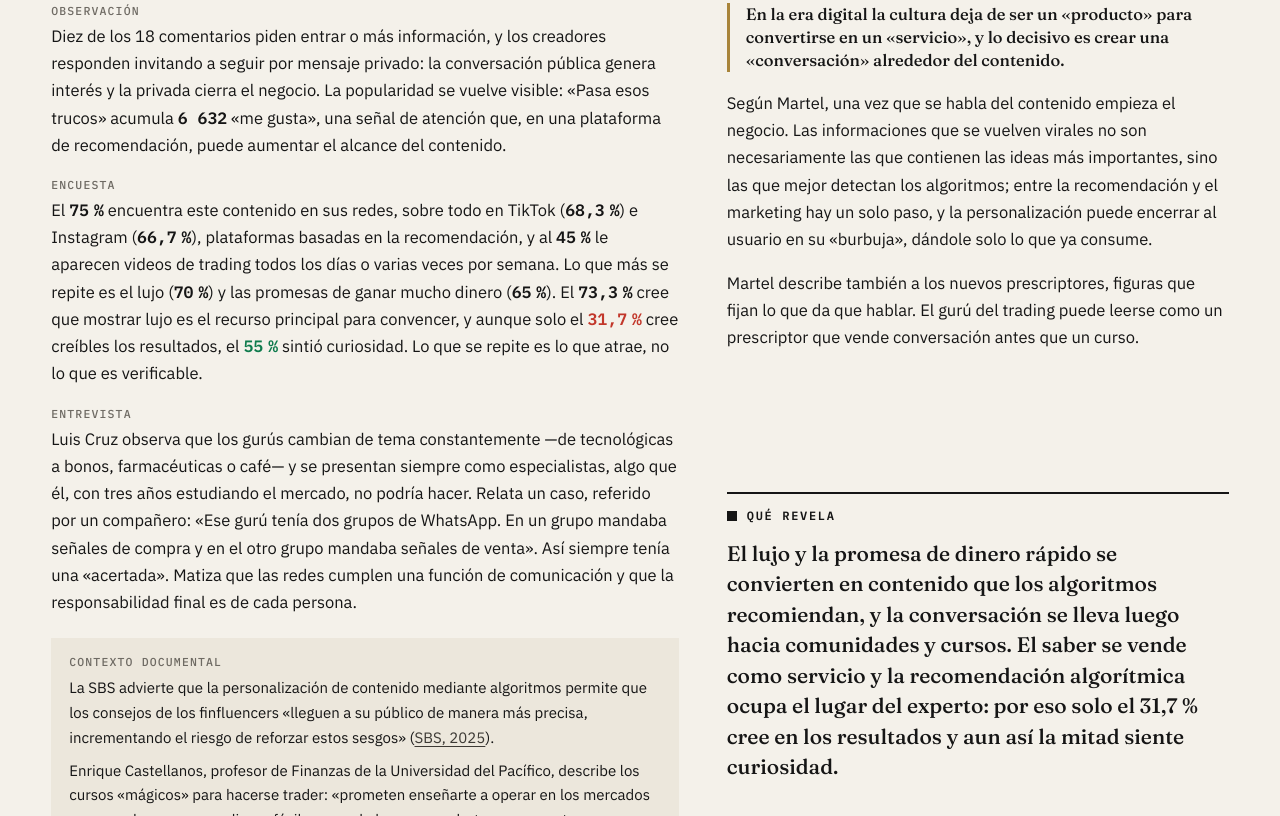
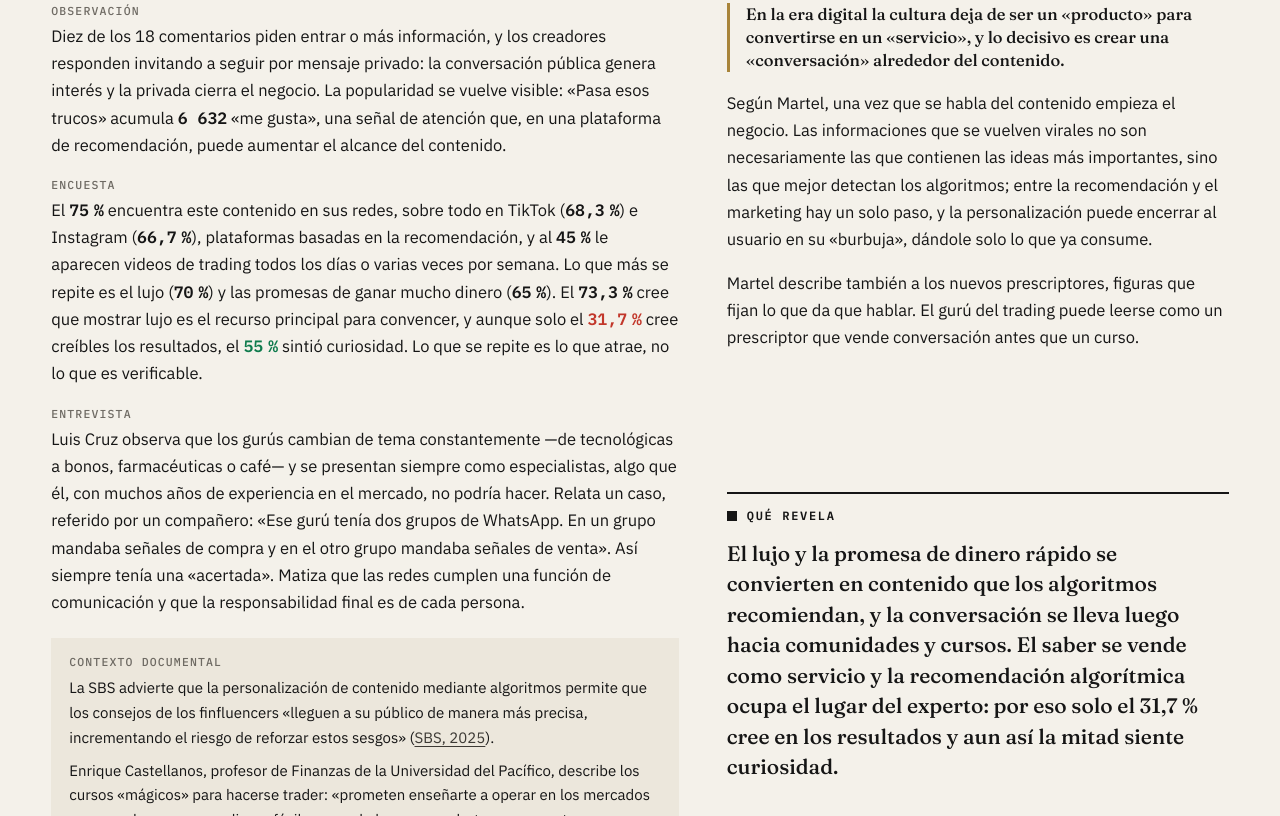
Before and after one commit to aristotelessucari/gurus-del-trading, a plain HTML site: page concepto-contenido-digital.html in a window 1280 px wide. Shown: the part 377-1193 px from the top of the page. Drawn offline with Linux system fonts and the light colour scheme.

Commit message:
Experiencia del entrevistado sin cifra concreta

```diff
--- a/concepto-contenido-digital.html
+++ b/concepto-contenido-digital.html
@@ -56,7 +56,7 @@
           <h4>Lo que encontramos</h4>
           <p class="dato"><span class="tipo">Observación</span>Diez de los 18 comentarios piden entrar o más información, y los creadores responden invitando a seguir por mensaje privado: la conversación pública genera interés y la privada cierra el negocio. La popularidad se vuelve visible: «Pasa esos trucos» acumula <span class="cifra">6 632</span> «me gusta», una señal de atención que, en una plataforma de recomendación, puede aumentar el alcance del contenido.</p>
           <p class="dato"><span class="tipo">Encuesta</span>El <span class="cifra">75&#8239;%</span> encuentra este contenido en sus redes, sobre todo en TikTok (<span class="cifra">68,3&#8239;%</span>) e Instagram (<span class="cifra">66,7&#8239;%</span>), plataformas basadas en la recomendación, y al <span class="cifra">45&#8239;%</span> le aparecen videos de trading todos los días o varias veces por semana. Lo que más se repite es el lujo (<span class="cifra">70&#8239;%</span>) y las promesas de ganar mucho dinero (<span class="cifra">65&#8239;%</span>). El <span class="cifra">73,3&#8239;%</span> cree que mostrar lujo es el recurso principal para convencer, y aunque solo el <span class="cifra cifra--r">31,7&#8239;%</span> cree creíbles los resultados, el <span class="cifra cifra--v">55&#8239;%</span> sintió curiosidad. Lo que se repite es lo que atrae, no lo que es verificable.</p>
-          <p class="dato"><span class="tipo">Entrevista</span>Luis Cruz observa que los gurús cambian de tema constantemente —de tecnológicas a bonos, farmacéuticas o café— y se presentan siempre como especialistas, algo que él, con tres años estudiando el mercado, no podría hacer. Relata un caso, referido por un compañero: «Ese gurú tenía dos grupos de WhatsApp. En un grupo mandaba señales de compra y en el otro grupo mandaba señales de venta». Así siempre tenía una «acertada». Matiza que las redes cumplen una función de comunicación y que la responsabilidad final es de cada persona.</p>
+          <p class="dato"><span class="tipo">Entrevista</span>Luis Cruz observa que los gurús cambian de tema constantemente —de tecnológicas a bonos, farmacéuticas o café— y se presentan siempre como especialistas, algo que él, con muchos años de experiencia en el mercado, no podría hacer. Relata un caso, referido por un compañero: «Ese gurú tenía dos grupos de WhatsApp. En un grupo mandaba señales de compra y en el otro grupo mandaba señales de venta». Así siempre tenía una «acertada». Matiza que las redes cumplen una función de comunicación y que la responsabilidad final es de cada persona.</p>
           <div class="casos">
             <span class="tipo">Contexto documental</span>
             <p>La SBS advierte que la personalización de contenido mediante algoritmos permite que los consejos de los finfluencers «lleguen a su público de manera más precisa, incrementando el riesgo de reforzar estos sesgos» (<a href="https://www.sbs.gob.pe/boletin/detalleboletin/idbulletin/2353" target="_blank" rel="noopener">SBS, 2025</a>).</p>
```
Also changed, not shown: trabajo-de-campo.html (+1 -1 lines).
